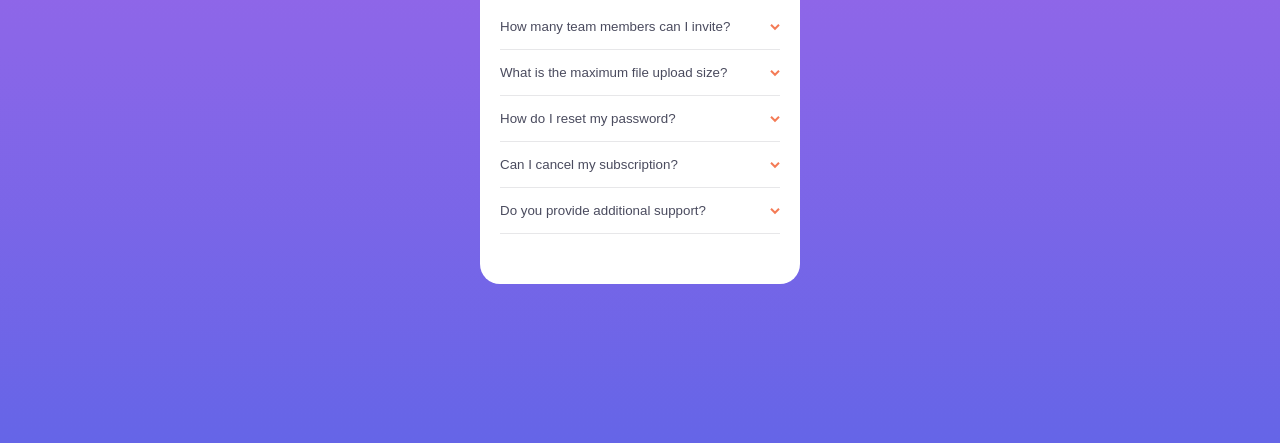
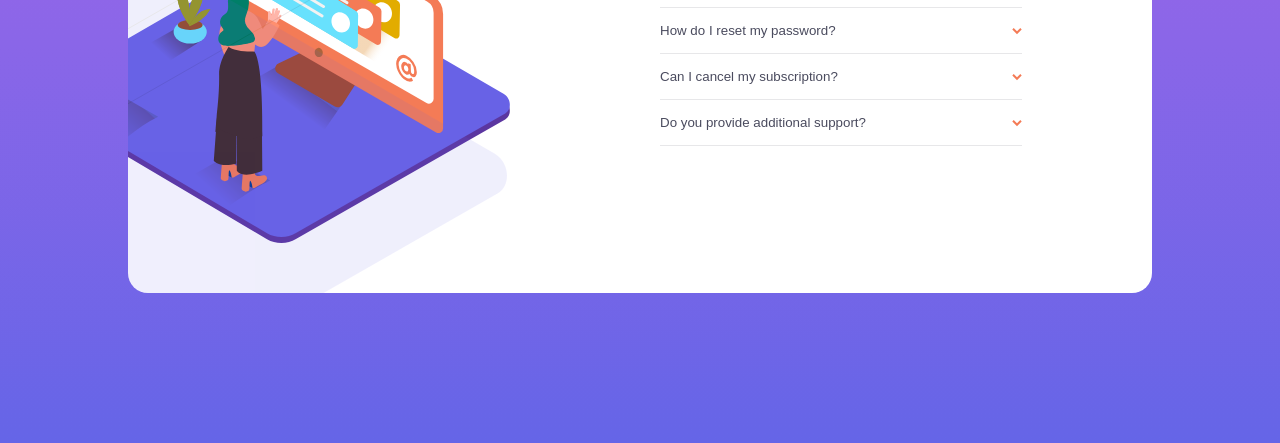
Before and after one commit to ckrdi/faq-accordion-card, a plain HTML site: page index.html in a window 1280 px wide. Shown: the part 357-800 px from the top of the page. Drawn offline with Linux system fonts and the light colour scheme.

Commit message:
Minor fix

```diff
--- a/index.html
+++ b/index.html
@@ -32,9 +32,9 @@
   </head>
   <body>
     <div class="wrapper">
-      <img id="box" src="" alt="" />
+      <img id="box" src="./images/illustration-box-desktop.svg" alt="a box" />
 
-      <article class="container">
+      <div class="container">
         <div class="header">
           <img
             id="illust"
@@ -43,36 +43,31 @@
           />
           <img id="shadow" src="./images/bg-pattern-mobile.svg" alt="Shadow" />
         </div>
-        <section>
+        <article>
           <div class="align">
-            <h1>FAQ</h1>
+            <h2>FAQ</h2>
           </div>
 
-          <div>
           <button type="button" class="collapsible">
             How many team members can I invite?
           </button>
           <div class="content">
             <p>
-                You can invite up to 2 additional users on the Free plan. There
-                is no limit on team members for the Premium plan.
+              You can invite up to 2 additional users on the Free plan. There is
+              no limit on team members for the Premium plan.
             </p>
           </div>
-          </div>
 
-          <div>
           <button type="button" class="collapsible">
             What is the maximum file upload size?
           </button>
           <div class="content">
             <p>
-                No more than 2GB. All files in your account must fit your
-                allotted storage space.
+              No more than 2GB. All files in your account must fit your allotted
+              storage space.
             </p>
           </div>
-          </div>
 
-          <div>
           <button type="button" class="collapsible">
             How do I reset my password?
           </button>
@@ -82,21 +77,17 @@
               from your profile page. A reset link will be emailed to you.
             </p>
           </div>
-          </div>
 
-          <div>
           <button type="button" class="collapsible">
             Can I cancel my subscription?
           </button>
           <div class="content">
             <p>
-                Yes! Send us a message and we’ll process your request no
-                questions asked.
+              Yes! Send us a message and we’ll process your request no questions
+              asked.
             </p>
           </div>
-          </div>
 
-          <div>
           <button type="button" class="collapsible">
             Do you provide additional support?
           </button>
@@ -106,9 +97,8 @@
               during normal business hours.
             </p>
           </div>
+        </article>
       </div>
-        </section>
-      </article>
     </div>
 
     <script src="script.js"></script>
--- a/script.js
+++ b/script.js
@@ -23,16 +23,12 @@ const illust = document.getElementById("illust");
 const shadow = document.getElementById("shadow");
 
 function handleResize() {
-  if (window.innerWidth >= 1440) {
+  if (window.innerWidth >= 1024) {
     illust.src = "./images/illustration-woman-online-desktop.svg";
     shadow.src = "./images/bg-pattern-desktop.svg";
-    box.src = "./images/illustration-box-desktop.svg";
-    box.alt = "A box";
-  } else if (window.innerWidth < 1440) {
+  } else if (window.innerWidth < 1024) {
     illust.src = "./images/illustration-woman-online-mobile.svg";
     shadow.src = "./images/bg-pattern-mobile.svg";
-    box.src = "";
-    box.alt = "";
   }
 }
 
--- a/scss/_accordion.scss
+++ b/scss/_accordion.scss
@@ -14,7 +14,7 @@
   font-weight: 700;
 }
 
-@media only screen and (min-width: 1440px) {
+@media only screen and (min-width: 1024px) {
   .collapsible:hover {
     color: $red-text;
   }
--- a/scss/style.scss
+++ b/scss/style.scss
@@ -13,6 +13,10 @@
   background-image: linear-gradient($soft-violet, $soft-blue);
   padding-top: 150px;
   padding-bottom: 100px;
+}
+
+#box {
+  display: none;
 }
 
 .container {
@@ -39,7 +43,7 @@
     }
   }
 
-  section {
+  article {
     padding-top: 135px;
 
     .align {
@@ -53,14 +57,7 @@
   }
 }
 
-@media only screen and (min-width: 1440px) {
-  #box {
-    position: absolute;
-    left: 8vw;
-    top: 375px;
-    z-index: 10;
-  }
-
+@media only screen and (min-width: 1024px) {
   .container {
     max-width: 1024px;
     min-height: 500px;
@@ -81,7 +78,7 @@
       }
     }
 
-    section {
+    article {
       padding: 50px 150px 50px 0;
 
       .align {
@@ -95,3 +92,13 @@
     }
   }
 }
+
+@media only screen and (min-width: 1440px) {
+  #box {
+    display: block;
+    position: absolute;
+    left: 8vw;
+    top: 375px;
+    z-index: 10;
+  }
+}
```
Also changed, not shown: css/style.css, 2 other files. Lines whose indentation alone changed are shown as unchanged.
